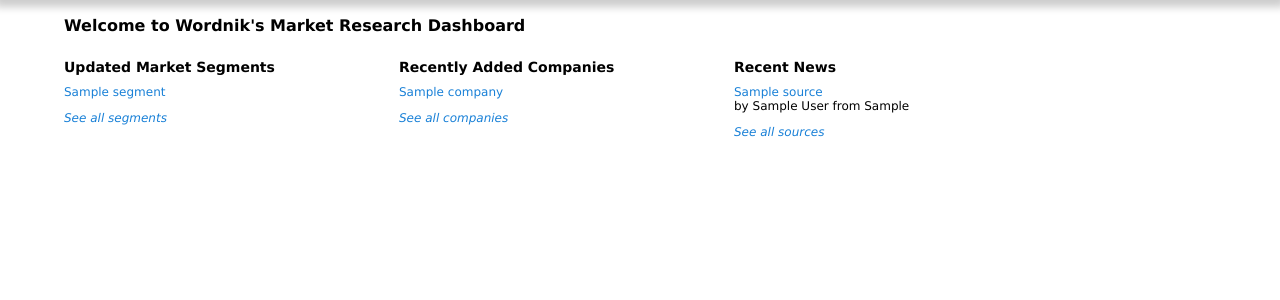
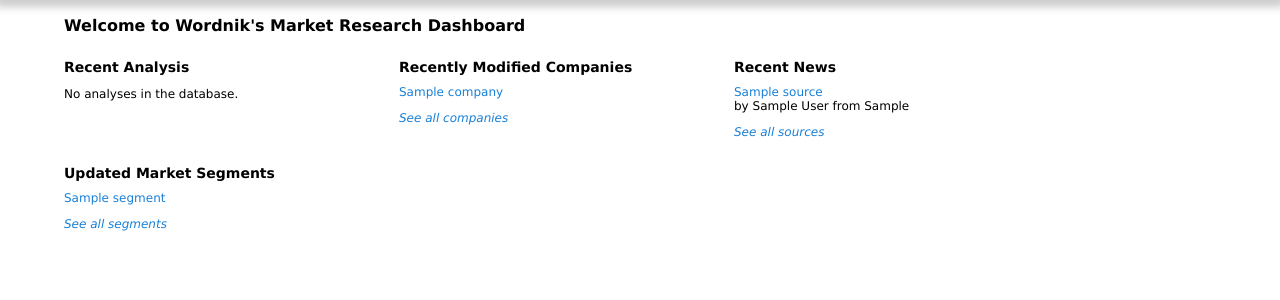
Before and after one commit to tomhaymore/wmr, a Django app: page / in a window 1280 px wide. Shown: the part 50-350 px from the top of the page. Run offline with Django 3.2, Linux system fonts and the light colour scheme; a user stored in the database is signed in; tables that the repository leaves empty hold one stand-in row (values such as "Sample post"); parts of the project's set-up code (start-up, migrations or seed data) failed here and were passed over.

Commit message:
updated main page to display recent reports

```diff
--- a/wordnik/market/views.py
+++ b/wordnik/market/views.py
@@ -186,6 +186,7 @@
 
 @login_required
 def index(request):
+	analysis_list = AnalysisStream.objects.all().order_by('-modified')[:5]
 	segment_list = Segment.objects.all().order_by('-modified')[:5]
 	comments = Comment.objects.all().order_by('-modified')[:5]
 	latest_companies_list = Company.objects.all().order_by('-modified')[:5]
--- a/wordnik/templates/market/index.html
+++ b/wordnik/templates/market/index.html
@@ -4,21 +4,22 @@
 {% block content %}
 
 <div class="tileDiv">
-	<p class="pageSubHead">Updated Market Segments</p>
-	{% if segment_list %}
+	<p class="pageSubHead">Recent Analysis</p>
+	{% if analysis_list %}
 		<ul class="slickList">
-			{% for s in segment_list %}
-				<li><a href="/segment/{{ s.id }}/">{{ s.name }}</a></li>
+			{% for a in analysis_list %}
+				<li><a href="/analysis/{{ a.id }}/">{{ a.name }}</a></li>
 			{% endfor %}
 		</ul>
-		<p><a href="/segment/all"><em>See all segments</em></a></p>
+		<p><a href="/analysis/all"><em>See all analyses</em></a></p>
 	{% else %}
-		<p>No market segments in the database.</p>
+		<p>No analyses in the database.</p>
 	{% endif %}
 </div>
 
+
 <div class="tileDiv">
-	<p class="pageSubHead">Recently Added Companies</p>
+	<p class="pageSubHead">Recently Modified Companies</p>
 	{% if latest_companies_list %}
 		<ul class="slickList">
 			{% for co in latest_companies_list %}
@@ -52,5 +53,19 @@
 	{% endif %}
 </div>
 
+<div class="tileDiv">
+	<p class="pageSubHead">Updated Market Segments</p>
+	{% if segment_list %}
+		<ul class="slickList">
+			{% for s in segment_list %}
+				<li><a href="/segment/{{ s.id }}/">{{ s.name }}</a></li>
+			{% endfor %}
+		</ul>
+		<p><a href="/segment/all"><em>See all segments</em></a></p>
+	{% else %}
+		<p>No market segments in the database.</p>
+	{% endif %}
+</div>
+
 <div class="spacer"></div>
 {% endblock %}
```
